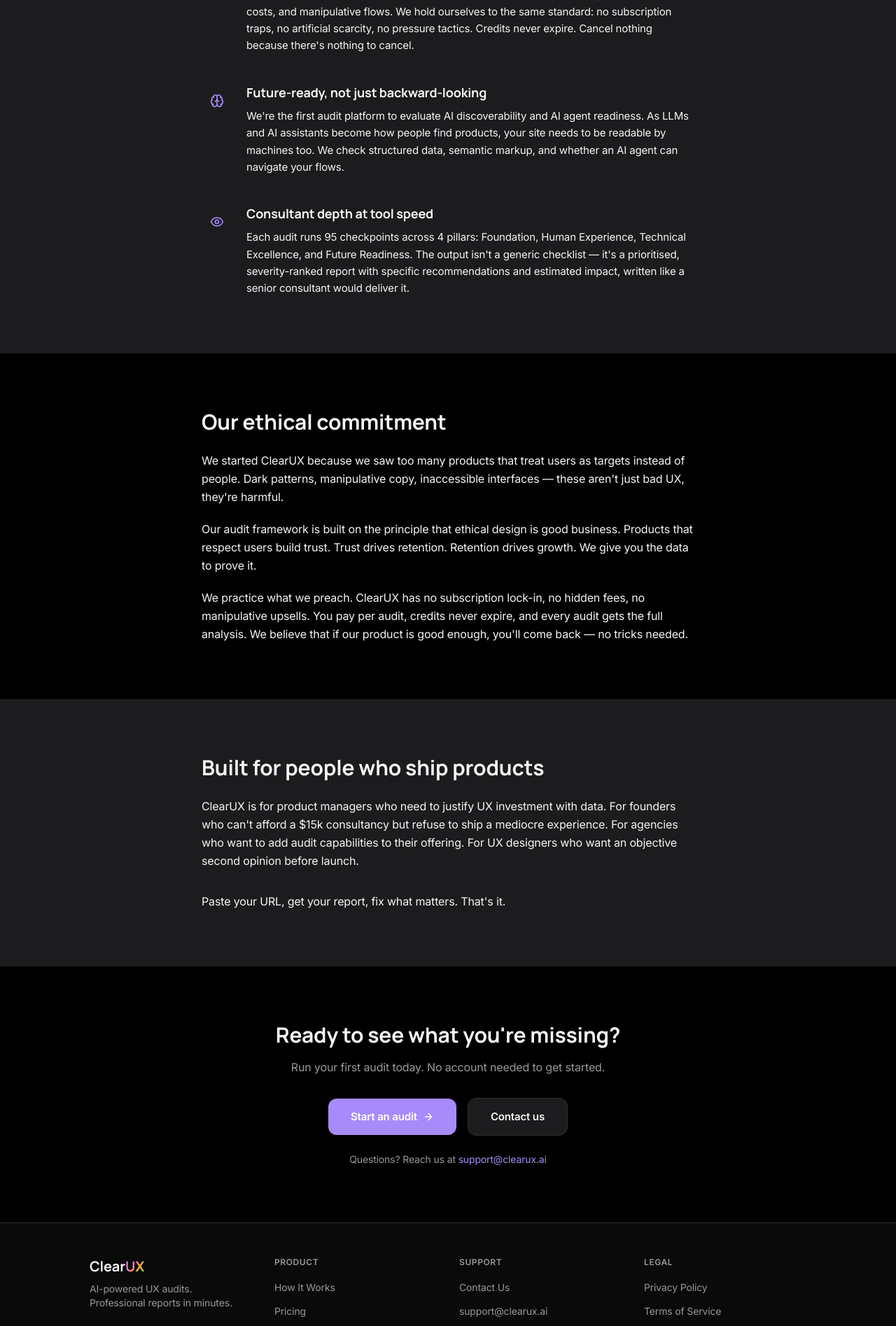
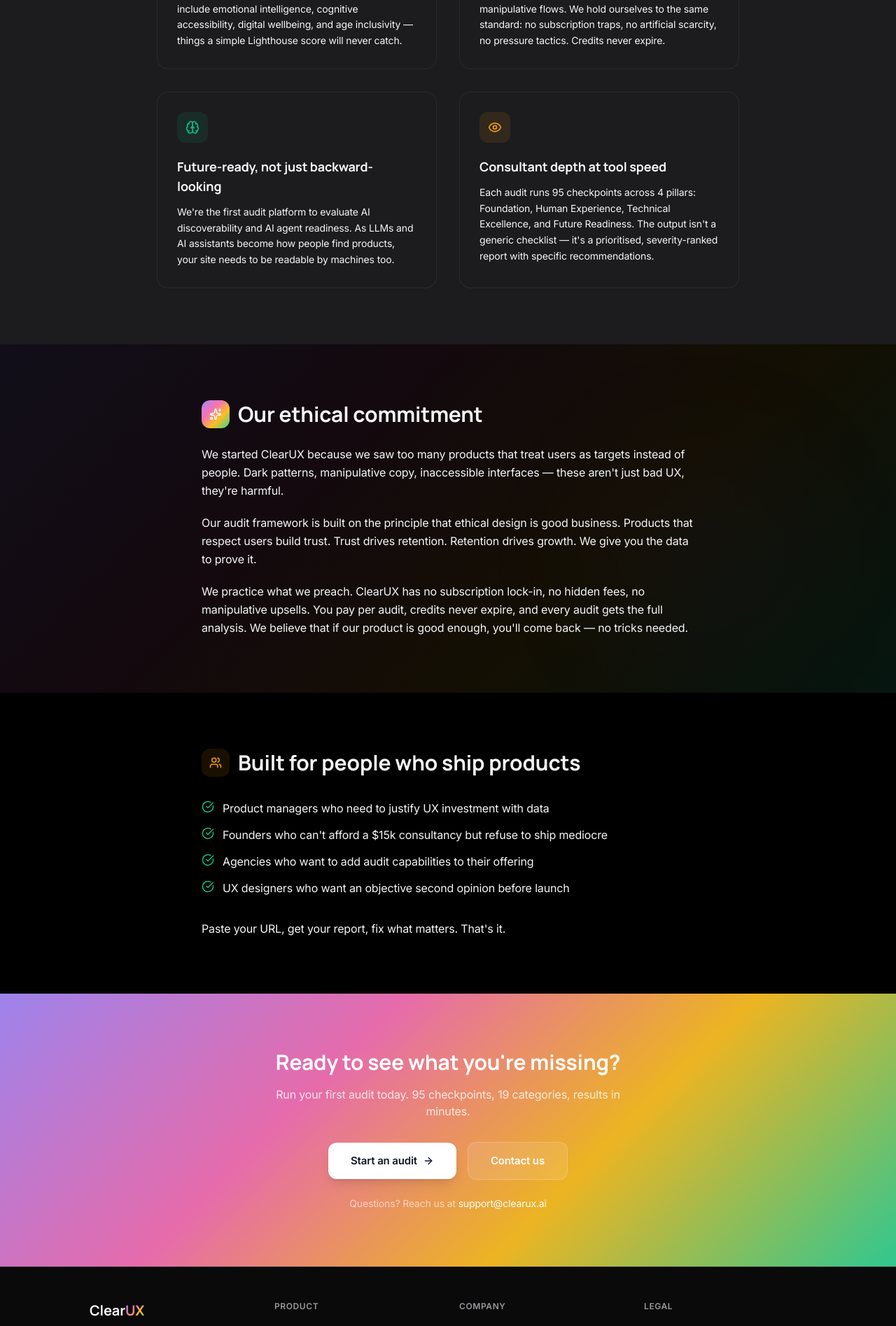
Before and after one commit to schintu79/clearux-saas, a Next.js app: page /about in a window 1280 px wide. Shown: the part 860-2755 px from the top of the page at 70% size. Built offline with nearby package versions, Linux system fonts and the light colour scheme; no server answers.

Commit message:
feat: theme toggle, dark mode fixes, auth/dashboard colors, testimonials redesign, about page enhancement

```diff
--- a/src/app/about/page.tsx
+++ b/src/app/about/page.tsx
@@ -2,12 +2,50 @@ import type { Metadata } from 'next'
 import Link from 'next/link'
 import Navbar from '@/components/layout/Navbar'
 import Footer from '@/components/layout/Footer'
-import { Heart, Shield, Brain, Eye, ArrowRight } from 'lucide-react'
+import { Heart, Shield, Brain, Eye, ArrowRight, Sparkles, Users, CheckCircle } from 'lucide-react'
 
 export const metadata: Metadata = {
   title: 'About',
   description: 'ClearUX is a human-centered, AI-powered UX audit platform. We believe ethical design is good business.',
 }
+
+const DIFFERENTIATORS = [
+  {
+    icon: Heart,
+    color: 'text-pink-500',
+    bg: 'bg-pink-500/10',
+    title: 'Human-centered, not just metric-driven',
+    body: 'Most audit tools count errors. We look at how real people experience your product. Our 19 categories include emotional intelligence, cognitive accessibility, digital wellbeing, and age inclusivity — things a simple Lighthouse score will never catch.',
+  },
+  {
+    icon: Shield,
+    color: 'text-violet-500',
+    bg: 'bg-violet-500/10',
+    title: 'We detect dark patterns — and refuse to use them',
+    body: 'Our Human Experience pillar actively scans for confirmshaming, fake urgency, hidden costs, and manipulative flows. We hold ourselves to the same standard: no subscription traps, no artificial scarcity, no pressure tactics. Credits never expire.',
+  },
+  {
+    icon: Brain,
+    color: 'text-emerald-500',
+    bg: 'bg-emerald-500/10',
+    title: 'Future-ready, not just backward-looking',
+    body: "We're the first audit platform to evaluate AI discoverability and AI agent readiness. As LLMs and AI assistants become how people find products, your site needs to be readable by machines too.",
+  },
+  {
+    icon: Eye,
+    color: 'text-amber-500',
+    bg: 'bg-amber-500/10',
+    title: 'Consultant depth at tool speed',
+    body: "Each audit runs 95 checkpoints across 4 pillars: Foundation, Human Experience, Technical Excellence, and Future Readiness. The output isn't a generic checklist — it's a prioritised, severity-ranked report with specific recommendations.",
+  },
+]
+
+const WHO_ITS_FOR = [
+  'Product managers who need to justify UX investment with data',
+  'Founders who can\'t afford a $15k consultancy but refuse to ship mediocre',
+  'Agencies who want to add audit capabilities to their offering',
+  'UX designers who want an objective second opinion before launch',
+]
 
 export default function AboutPage() {
   return (
@@ -15,7 +53,13 @@ export default function AboutPage() {
       <Navbar />
       <main className="min-h-[70vh] bg-surface">
         {/* ── Hero ── */}
-        <section className="max-w-3xl mx-auto px-4 sm:px-6 lg:px-8 pt-20 sm:pt-28 pb-16">
+        <section className="relative overflow-hidden">
+          {/* Subtle kaleidoscope glow */}
+          <div className="absolute top-[-10%] left-[15%] w-[500px] h-[400px] rounded-full bg-violet-500/[0.04] blur-[140px] pointer-events-none" />
+          <div className="absolute top-[20%] right-[10%] w-[400px] h-[350px] rounded-full bg-pink-500/[0.03] blur-[120px] pointer-events-none" />
+          <div className="absolute bottom-[10%] left-[40%] w-[300px] h-[300px] rounded-full bg-emerald-500/[0.03] blur-[100px] pointer-events-none" />
+
+          <div className="max-w-3xl mx-auto px-4 sm:px-6 lg:px-8 pt-20 sm:pt-28 pb-16 relative">
             <p className="text-sm font-semibold tracking-wide uppercase mb-4 bg-clip-text text-transparent" style={{ backgroundImage: 'var(--gradient-brand-text)' }}>About ClearUX</p>
             <h1 className="font-manrope font-bold text-3xl sm:text-4xl md:text-5xl text-text mb-6" style={{ lineHeight: '1.15' }}>
               We believe great UX<br className="hidden sm:block" />
@@ -24,46 +68,24 @@ export default function AboutPage() {
             <p className="text-text/80 text-lg leading-relaxed max-w-2xl">
               ClearUX was built on a simple idea: every digital product deserves the kind of thorough, human-centered audit that used to cost $10,000+ and take weeks. We make that accessible to everyone — in minutes, for a fraction of the cost.
             </p>
+          </div>
         </section>
 
         {/* ── What makes us different ── */}
         <section className="bg-surface-alt py-20">
-          <div className="max-w-3xl mx-auto px-4 sm:px-6 lg:px-8">
+          <div className="max-w-4xl mx-auto px-4 sm:px-6 lg:px-8">
             <h2 className="font-manrope font-bold text-2xl sm:text-3xl text-text mb-12">
               What makes us different
             </h2>
 
-            <div className="space-y-10">
-              {[
-                {
-                  icon: Heart,
-                  title: 'Human-centered, not just metric-driven',
-                  body: 'Most audit tools count errors. We look at how real people experience your product. Our 19 categories include emotional intelligence, cognitive accessibility, digital wellbeing, and age inclusivity — things a simple Lighthouse score will never catch.',
-                },
-                {
-                  icon: Shield,
-                  title: 'We detect dark patterns — and refuse to use them',
-                  body: 'Our Human Experience pillar actively scans for confirmshaming, fake urgency, hidden costs, and manipulative flows. We hold ourselves to the same standard: no subscription traps, no artificial scarcity, no pressure tactics. Credits never expire. Cancel nothing because there\'s nothing to cancel.',
-                },
-                {
-                  icon: Brain,
-                  title: 'Future-ready, not just backward-looking',
-                  body: 'We\'re the first audit platform to evaluate AI discoverability and AI agent readiness. As LLMs and AI assistants become how people find products, your site needs to be readable by machines too. We check structured data, semantic markup, and whether an AI agent can navigate your flows.',
-                },
-                {
-                  icon: Eye,
-                  title: 'Consultant depth at tool speed',
-                  body: 'Each audit runs 95 checkpoints across 4 pillars: Foundation, Human Experience, Technical Excellence, and Future Readiness. The output isn\'t a generic checklist — it\'s a prioritised, severity-ranked report with specific recommendations and estimated impact, written like a senior consultant would deliver it.',
-                },
-              ].map((item) => (
-                <div key={item.title} className="flex gap-5">
-                  <div className="w-11 h-11 rounded-xl bg-accent/10 flex items-center justify-center flex-shrink-0 mt-1">
-                    <item.icon size={20} className="text-accent" />
+            <div className="grid grid-cols-1 md:grid-cols-2 gap-8">
+              {DIFFERENTIATORS.map((item) => (
+                <div key={item.title} className="rounded-2xl border border-border/40 dark:border-white/[0.06] bg-card p-7 hover:shadow-lg hover:shadow-black/[0.03] transition-all duration-300">
+                  <div className={`w-11 h-11 rounded-xl ${item.bg} flex items-center justify-center mb-5`}>
+                    <item.icon size={20} className={item.color} />
                   </div>
-                  <div>
-                    <h3 className="font-manrope font-bold text-lg text-text mb-2">{item.title}</h3>
-                    <p className="text-text/70 leading-relaxed">{item.body}</p>
-                  </div>
+                  <h3 className="font-manrope font-bold text-lg text-text mb-3">{item.title}</h3>
+                  <p className="text-text/70 text-sm leading-relaxed">{item.body}</p>
                 </div>
               ))}
             </div>
@@ -71,65 +93,86 @@ export default function AboutPage() {
         </section>
 
         {/* ── Our ethical commitment ── */}
-        <section className="max-w-3xl mx-auto px-4 sm:px-6 lg:px-8 py-20">
-          <h2 className="font-manrope font-bold text-2xl sm:text-3xl text-text mb-6">
+        <section className="relative py-20 overflow-hidden" style={{ background: 'var(--gradient-brand-subtle)' }}>
+          <div className="absolute top-[30%] right-[10%] w-[300px] h-[300px] rounded-full bg-violet-500/[0.04] blur-[100px] pointer-events-none" />
+          <div className="max-w-3xl mx-auto px-4 sm:px-6 lg:px-8 relative">
+            <div className="flex items-center gap-3 mb-6">
+              <div className="w-10 h-10 rounded-xl flex items-center justify-center" style={{ background: 'var(--gradient-brand)' }}>
+                <Sparkles size={18} className="text-white" />
+              </div>
+              <h2 className="font-manrope font-bold text-2xl sm:text-3xl text-text">
                 Our ethical commitment
               </h2>
+            </div>
             <div className="space-y-5 text-text/80 text-base leading-relaxed">
               <p>
-              We started ClearUX because we saw too many products that treat users as targets instead of people. Dark patterns, manipulative copy, inaccessible interfaces — these aren't just bad UX, they're harmful.
+                We started ClearUX because we saw too many products that treat users as targets instead of people. Dark patterns, manipulative copy, inaccessible interfaces — these aren&apos;t just bad UX, they&apos;re harmful.
               </p>
               <p>
                 Our audit framework is built on the principle that ethical design is good business. Products that respect users build trust. Trust drives retention. Retention drives growth. We give you the data to prove it.
               </p>
               <p>
-              We practice what we preach. ClearUX has no subscription lock-in, no hidden fees, no manipulative upsells. You pay per audit, credits never expire, and every audit gets the full analysis. We believe that if our product is good enough, you'll come back — no tricks needed.
+                We practice what we preach. ClearUX has no subscription lock-in, no hidden fees, no manipulative upsells. You pay per audit, credits never expire, and every audit gets the full analysis. We believe that if our product is good enough, you&apos;ll come back — no tricks needed.
+              </p>
+            </div>
+          </div>
+        </section>
+
+        {/* ── Who it's for ── */}
+        <section className="py-20 bg-surface">
+          <div className="max-w-3xl mx-auto px-4 sm:px-6 lg:px-8">
+            <div className="flex items-center gap-3 mb-6">
+              <div className="w-10 h-10 rounded-xl bg-amber-500/10 flex items-center justify-center">
+                <Users size={18} className="text-amber-500" />
+              </div>
+              <h2 className="font-manrope font-bold text-2xl sm:text-3xl text-text">
+                Built for people who ship products
+              </h2>
+            </div>
+            <div className="space-y-3 mt-8">
+              {WHO_ITS_FOR.map((item, i) => (
+                <div key={i} className="flex items-start gap-3">
+                  <CheckCircle size={18} className="text-emerald-500 flex-shrink-0 mt-0.5" />
+                  <p className="text-text/80 text-base leading-relaxed">{item}</p>
+                </div>
+              ))}
+            </div>
+            <p className="text-text/80 text-base leading-relaxed mt-8">
+              Paste your URL, get your report, fix what matters. That&apos;s it.
             </p>
           </div>
         </section>
 
-        {/* ── Who it's for ── */}
-        <section className="bg-surface-alt py-20">
-          <div className="max-w-3xl mx-auto px-4 sm:px-6 lg:px-8">
-            <h2 className="font-manrope font-bold text-2xl sm:text-3xl text-text mb-6">
-              Built for people who ship products
+        {/* ── CTA ── */}
+        <section className="relative py-20 overflow-hidden" style={{ background: 'var(--gradient-brand)' }}>
+          <div className="absolute inset-0 bg-black/[0.06] pointer-events-none" />
+          <div className="max-w-3xl mx-auto px-4 sm:px-6 lg:px-8 text-center relative">
+            <h2 className="font-manrope font-bold text-2xl sm:text-3xl text-white mb-4">
+              Ready to see what you&apos;re missing?
             </h2>
-            <p className="text-text/80 text-base leading-relaxed mb-8">
-              ClearUX is for product managers who need to justify UX investment with data. For founders who can't afford a $15k consultancy but refuse to ship a mediocre experience. For agencies who want to add audit capabilities to their offering. For UX designers who want an objective second opinion before launch.
-            </p>
-            <p className="text-text/80 text-base leading-relaxed">
-              Paste your URL, get your report, fix what matters. That's it.
-            </p>
-          </div>
-        </section>
-
-        {/* ── CTA + Contact ── */}
-        <section className="max-w-3xl mx-auto px-4 sm:px-6 lg:px-8 py-20 text-center">
-          <h2 className="font-manrope font-bold text-2xl sm:text-3xl text-text mb-4">
-            Ready to see what you're missing?
-          </h2>
-          <p className="text-muted text-base mb-8 max-w-lg mx-auto">
-            Run your first audit today. No account needed to get started.
+            <p className="text-white/80 text-base mb-8 max-w-lg mx-auto">
+              Run your first audit today. 95 checkpoints, 19 categories, results in minutes.
             </p>
             <div className="flex flex-col sm:flex-row items-center justify-center gap-4">
               <Link
                 href="/"
-              className="inline-flex items-center gap-2 px-8 py-3.5 bg-accent text-white rounded-xl font-semibold hover:bg-accent-dk transition-all shadow-lg shadow-accent/20"
+                className="inline-flex items-center gap-2 px-8 py-3.5 bg-white text-gray-900 rounded-xl font-semibold hover:bg-white/90 transition-all shadow-lg"
               >
                 Start an audit
                 <ArrowRight size={16} />
               </Link>
               <Link
                 href="/contact"
-              className="inline-flex items-center gap-2 px-8 py-3.5 bg-card border border-border text-text rounded-xl font-semibold hover:bg-surface-alt transition-all"
+                className="inline-flex items-center gap-2 px-8 py-3.5 bg-white/10 border border-white/20 text-white rounded-xl font-semibold hover:bg-white/20 transition-all"
               >
                 Contact us
               </Link>
             </div>
-          <p className="text-sm text-muted mt-6">
+            <p className="text-sm text-white/60 mt-6">
               Questions? Reach us at{' '}
-            <a href="mailto:support@clearux.ai" className="text-accent hover:underline">support@clearux.ai</a>
+              <a href="mailto:support@clearux.ai" className="text-white hover:underline">support@clearux.ai</a>
             </p>
+          </div>
         </section>
       </main>
       <Footer />
--- a/src/app/globals.css
+++ b/src/app/globals.css
@@ -180,7 +180,7 @@ body {
   display: block;
   width: 100%;
   padding: 0.75rem 1.5rem;
-  background: var(--accent);
+  background: var(--gradient-brand);
   color: #FFFFFF;
   border: none;
   border-radius: 12px;
@@ -194,8 +194,9 @@ body {
 }
 
 .btn-primary:hover:not(:disabled) {
-  background: var(--accent-dk);
-  box-shadow: 0 6px 20px rgba(124,58,237,.15), 0 4px 12px rgba(236,72,153,.1);
+  background: var(--gradient-brand);
+  filter: brightness(1.1);
+  box-shadow: 0 6px 20px rgba(124,58,237,.2), 0 4px 12px rgba(236,72,153,.12);
   transform: translateY(-1px);
 }
 
--- a/src/app/login/page.tsx
+++ b/src/app/login/page.tsx
@@ -250,7 +250,7 @@ export default function LoginPage() {
 
       <div className="mt-6 text-center text-sm text-muted">
         Don&apos;t have an account?{' '}
-        <Link href={pendingUrl ? `/register?url=${encodeURIComponent(pendingUrl)}` : '/register'} className="text-accent font-semibold hover:underline transition-colors">
+        <Link href={pendingUrl ? `/register?url=${encodeURIComponent(pendingUrl)}` : '/register'} className="font-semibold hover:underline transition-colors bg-clip-text text-transparent" style={{ backgroundImage: 'var(--gradient-brand-text)' }}>
           Sign up
         </Link>
       </div>
@@ -277,7 +277,7 @@ export default function LoginPage() {
               <div className="mb-10">
                 <Link href="/" className="inline-block">
                   <h1 className="text-3xl font-manrope font-bold text-white">
-                    Clear<span className="text-accent">UX</span>
+                    Clear<span className="bg-clip-text text-transparent" style={{ backgroundImage: 'var(--gradient-brand-text)' }}>UX</span>
                   </h1>
                 </Link>
               </div>
@@ -293,8 +293,8 @@ export default function LoginPage() {
                 <div className="mt-8 space-y-5">
                   {kspItems.map((item) => (
                     <div key={item.text} className="flex items-center gap-4">
-                      <div className="w-11 h-11 rounded-lg bg-accent/15 flex items-center justify-center flex-shrink-0">
-                        <item.icon size={22} className="text-accent" />
+                      <div className="w-11 h-11 rounded-lg bg-white/10 flex items-center justify-center flex-shrink-0">
+                        <item.icon size={22} className="text-white/80" />
                       </div>
                       <p className="text-base font-semibold text-white/85">{item.text}</p>
                     </div>
--- a/src/app/pricing/page.tsx
+++ b/src/app/pricing/page.tsx
@@ -129,7 +129,7 @@ export default function PricingPage() {
                 >
                   <div className="flex items-center justify-between mb-4">
                     <h3 className="font-manrope font-bold text-lg text-text">{pack.name}</h3>
-                    <span className="text-xs font-bold text-white px-2.5 py-1 rounded-full" style={{ background: 'var(--gradient-brand)' }}>
+                    <span className="text-xs font-bold text-white px-2.5 py-1 rounded-full bg-emerald-500">
                       Save {pack.save}%
                     </span>
                   </div>
--- a/src/app/register/page.tsx
+++ b/src/app/register/page.tsx
@@ -323,13 +323,13 @@ export default function RegisterPage() {
               {passwordChecks.map((check) => (
                 <div key={check.label} className="flex items-center gap-2">
                   <div className={`w-3.5 h-3.5 rounded-full flex items-center justify-center flex-shrink-0 transition-colors ${
-                    check.met ? 'bg-accent' : 'bg-border'
+                    check.met ? 'bg-emerald-500' : 'bg-border'
                   }`}>
                     {check.met && (
                       <svg width="8" height="6" viewBox="0 0 8 6" fill="none"><path d="M1 3L3 5L7 1" stroke="white" strokeWidth="1.5" strokeLinecap="round" strokeLinejoin="round"/></svg>
                     )}
                   </div>
-                  <span className={`text-xs transition-colors ${check.met ? 'text-accent' : 'text-muted'}`}>
+                  <span className={`text-xs transition-colors ${check.met ? 'text-emerald-600 dark:text-emerald-400' : 'text-muted'}`}>
                     {check.label}
                   </span>
                 </div>
@@ -367,14 +367,14 @@ export default function RegisterPage() {
           {formData.confirmPassword.length > 0 && (
             <div className="flex items-center gap-2 mt-1.5">
               <div className={`w-3.5 h-3.5 rounded-full flex items-center justify-center flex-shrink-0 transition-colors ${
-                formData.password === formData.confirmPassword ? 'bg-accent' : 'bg-border'
+                formData.password === formData.confirmPassword ? 'bg-emerald-500' : 'bg-border'
               }`}>
                 {formData.password === formData.confirmPassword && (
                   <svg width="8" height="6" viewBox="0 0 8 6" fill="none"><path d="M1 3L3 5L7 1" stroke="white" strokeWidth="1.5" strokeLinecap="round" strokeLinejoin="round"/></svg>
                 )}
               </div>
               <span className={`text-xs transition-colors ${
-                formData.password === formData.confirmPassword ? 'text-accent' : 'text-muted'
+                formData.password === formData.confirmPassword ? 'text-emerald-600 dark:text-emerald-400' : 'text-muted'
               }`}>
                 {formData.password === formData.confirmPassword ? 'Passwords match' : 'Passwords do not match'}
               </span>
@@ -398,7 +398,7 @@ export default function RegisterPage() {
 
       <div className="mt-6 text-center text-sm text-muted">
         Already have an account?{' '}
-        <Link href={pendingUrl ? `/login?redirectTo=${encodeURIComponent(postAuthRedirect)}` : '/login'} className="text-accent font-semibold hover:underline transition-colors">
+        <Link href={pendingUrl ? `/login?redirectTo=${encodeURIComponent(postAuthRedirect)}` : '/login'} className="font-semibold hover:underline transition-colors bg-clip-text text-transparent" style={{ backgroundImage: 'var(--gradient-brand-text)' }}>
           Sign in
         </Link>
       </div>
@@ -425,7 +425,7 @@ export default function RegisterPage() {
               <div className="mb-10">
                 <Link href="/" className="inline-block">
                   <h1 className="text-3xl font-manrope font-bold text-white">
-                    Clear<span className="text-accent">UX</span>
+                    Clear<span className="bg-clip-text text-transparent" style={{ backgroundImage: 'var(--gradient-brand-text)' }}>UX</span>
                   </h1>
                 </Link>
               </div>
@@ -438,8 +438,8 @@ export default function RegisterPage() {
                 <div className="grid grid-cols-1 gap-5">
                   {valueProps.map((prop) => (
                     <div key={prop.title} className="flex gap-4 items-start">
-                      <div className="w-11 h-11 rounded-lg bg-accent/15 flex items-center justify-center flex-shrink-0 mt-0.5">
-                        <prop.icon size={22} className="text-accent" />
+                      <div className="w-11 h-11 rounded-lg bg-white/10 flex items-center justify-center flex-shrink-0 mt-0.5">
+                        <prop.icon size={22} className="text-white/80" />
                       </div>
                       <div>
                         <p className="text-base font-bold text-white">{prop.title}</p>
@@ -471,7 +471,7 @@ export default function RegisterPage() {
                       key={i}
                       onClick={() => setActiveTestimonial(i)}
                       className={`w-1.5 h-1.5 rounded-full transition-all duration-300 ${
-                        i === activeTestimonial ? 'bg-accent w-4' : 'bg-white/30'
+                        i === activeTestimonial ? 'bg-white w-4' : 'bg-white/30'
                       }`}
                     />
                   ))}
--- a/src/components/layout/Footer.tsx
+++ b/src/components/layout/Footer.tsx
@@ -10,7 +10,8 @@ const Footer: React.FC = () => {
       { label: 'Pricing', href: '/#pricing' },
       { label: 'FAQ', href: '/#faq' },
     ],
-    Support: [
+    Company: [
+      { label: 'About Us', href: '/about' },
       { label: 'Contact Us', href: '/contact' },
       { label: 'support@clearux.ai', href: 'mailto:support@clearux.ai' },
     ],
--- a/src/components/ui/ThemeToggle.tsx
+++ b/src/components/ui/ThemeToggle.tsx
@@ -30,8 +30,8 @@ const ThemeToggle: React.FC<ThemeToggleProps> = ({ variant = 'icon', className }
           className={clsx(
             'flex items-center justify-center w-6 h-6 rounded-full transition-all duration-300 shadow-sm',
             isDark
-              ? 'translate-x-7 bg-indigo-500 text-white shadow-md'
-              : 'translate-x-0 bg-white text-amber-600 shadow-md'
+              ? 'translate-x-7 bg-white text-gray-900 shadow-md'
+              : 'translate-x-0 bg-gray-800 text-white shadow-md'
           )}
         >
           {isDark ? <Moon size={13} /> : <Sun size={13} />}
@@ -47,8 +47,8 @@ const ThemeToggle: React.FC<ThemeToggleProps> = ({ variant = 'icon', className }
       className={clsx(
         'p-2 rounded-lg transition-colors duration-200',
         isDark
-          ? 'text-yellow-400 hover:bg-white/10'
-          : 'text-muted hover:bg-off',
+          ? 'text-white hover:bg-white/10'
+          : 'text-gray-700 hover:bg-off',
         className
       )}
     >
```
Also changed, not shown: src/app/page.tsx (+59 -15 lines), src/components/layout/DashboardShell.tsx (+6 -5 lines), src/components/layout/Navbar.tsx (+5 -4 lines). Lines whose indentation alone changed are shown as unchanged.
